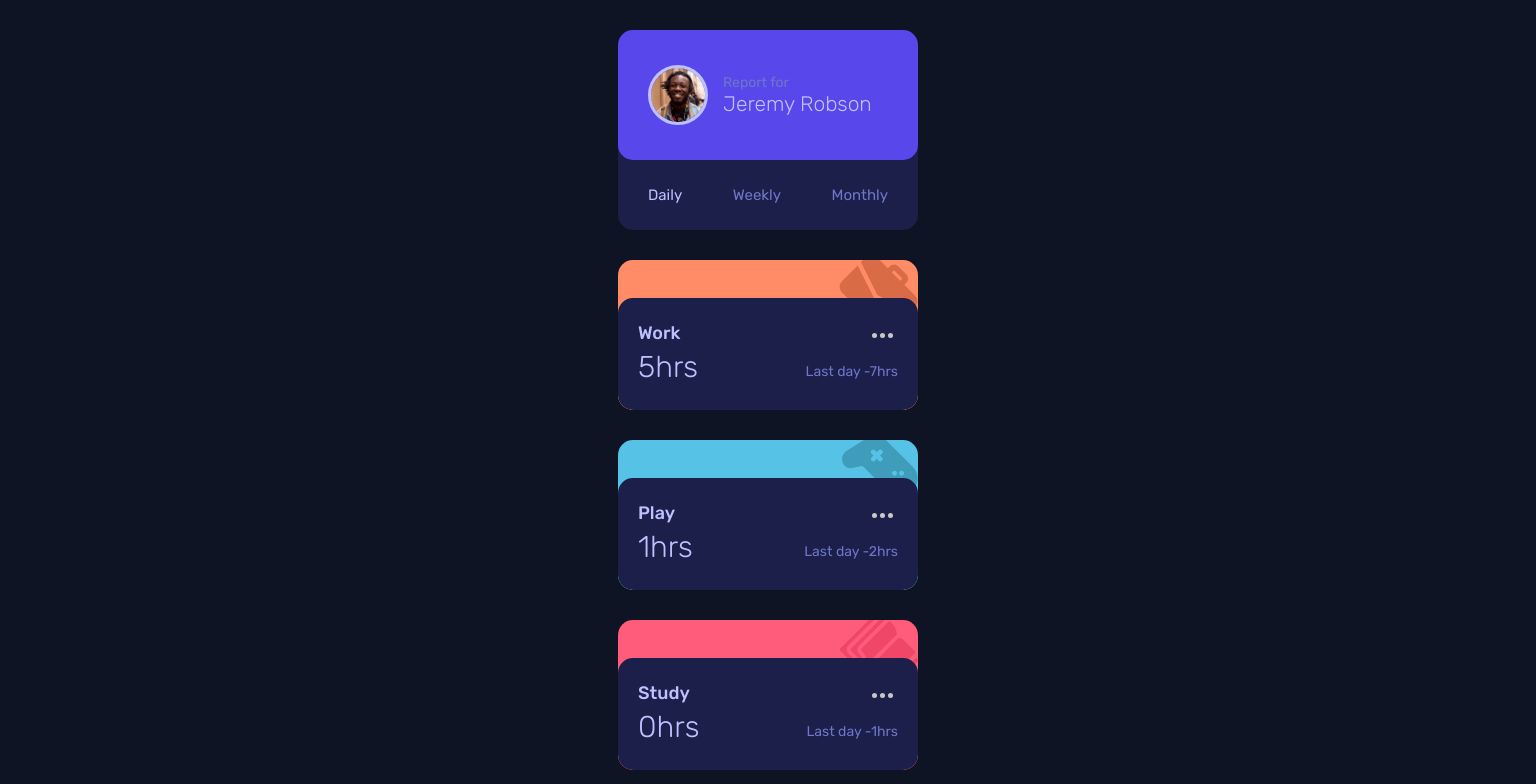
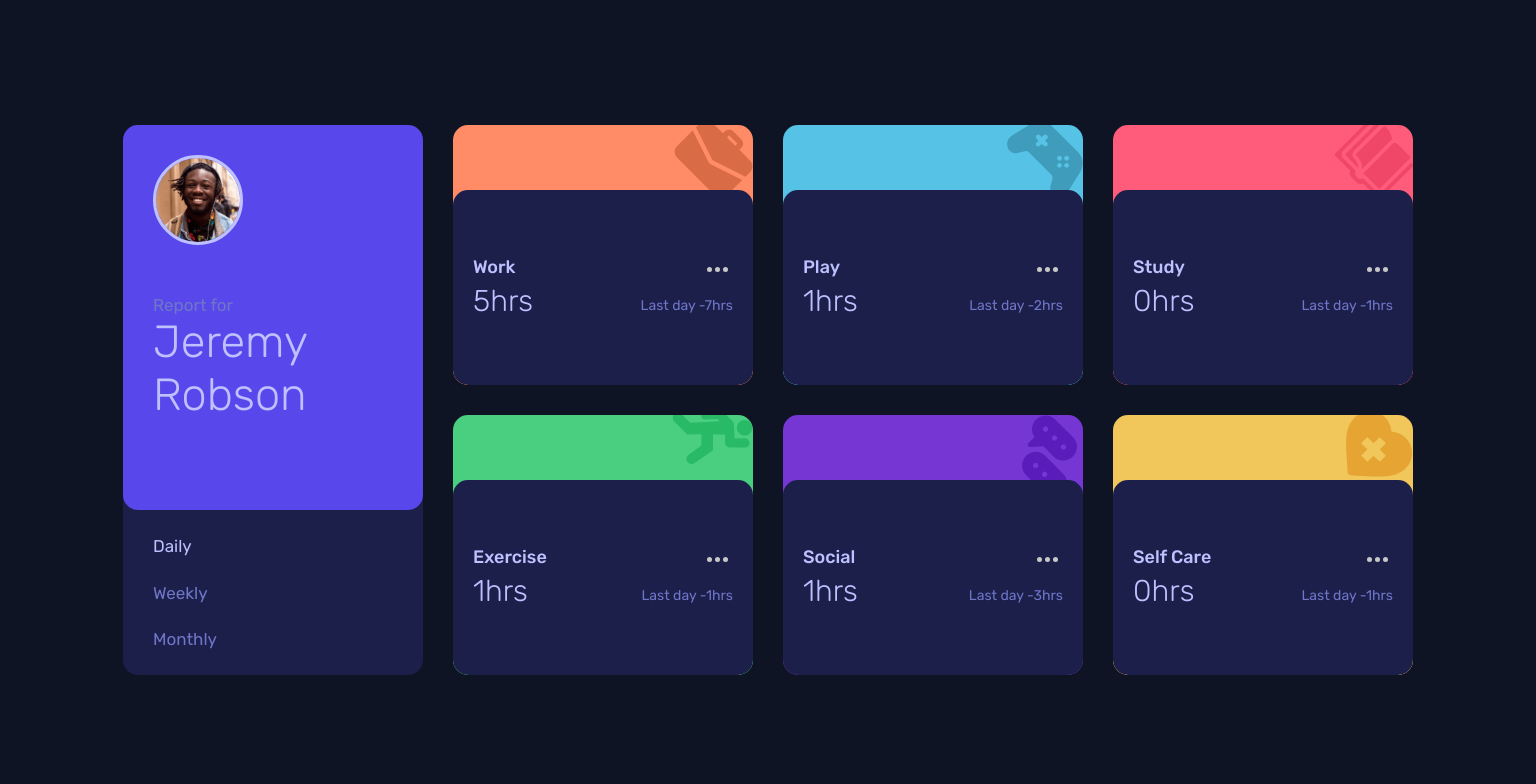
Before and after one commit to LucasTamaya/TimeTrackingDashboardReactJS, a React (Create React App) app: page / in a window 1536 px wide. Shown: the top 784 px of the page. Built offline with nearby package versions, Linux system fonts and the light colour scheme.

Commit message:
placement et dimension des éléments pour la version laptop: OK

```diff
--- a/src/style/css/style.css
+++ b/src/style/css/style.css
@@ -34,7 +34,7 @@ img {
   top: -5px;
 }
 
-.grid {
+.container {
   width: 100%;
   height: 100%;
   display: flex;
@@ -118,6 +118,14 @@ img {
 }
 #monthly:hover {
   color: #bdc1ff;
+}
+
+.grid {
+  display: grid;
+  grid-template-columns: 1fr;
+  grid-template-rows: repeat(6, 1fr);
+  grid-template-areas: "work" "play" "study" "exercise" "social" "self-care";
+  row-gap: 30px;
 }
 
 .work {
@@ -234,4 +242,122 @@ img {
   font-size: 1.4rem;
 }
 
+@media screen and (min-width: 1440px) {
+  body {
+    height: 100vh;
+  }
+
+  .container {
+    width: 100%;
+    max-width: 1200px;
+    height: 600px;
+    flex-direction: row;
+    column-gap: 30px;
+  }
+
+  .main-grid-container {
+    height: 550px;
+  }
+
+  .reporter-container {
+    height: 70%;
+    flex-direction: column;
+    align-items: flex-start;
+  }
+  .reporter-container .avatar {
+    width: 90px;
+    height: 90px;
+    margin-bottom: 50px;
+  }
+  .reporter-container .reporter-txt p {
+    font-size: 1.7rem;
+  }
+  .reporter-container .reporter-txt p:last-child {
+    font-size: 4.5rem;
+  }
+
+  .timeframe {
+    height: 30%;
+    flex-direction: column;
+    align-items: flex-start;
+    justify-content: space-evenly;
+  }
+  .timeframe p {
+    font-size: 1.7rem;
+  }
+
+  .grid {
+    grid-template-columns: repeat(3, 1fr);
+    grid-template-rows: repeat(2, 1fr);
+    grid-template-areas: "work play study" "exercise social self-care";
+    column-gap: 30px;
+  }
+
+  .work {
+    width: 300px;
+    height: 150px;
+    background-color: #ff8c66;
+    border-radius: 15px;
+    position: relative;
+    overflow: hidden;
+    height: 260px;
+    grid-area: work;
+  }
+
+  .play {
+    width: 300px;
+    height: 150px;
+    background-color: #56c2e6;
+    border-radius: 15px;
+    position: relative;
+    overflow: hidden;
+    height: 260px;
+    grid-area: play;
+  }
+
+  .study {
+    width: 300px;
+    height: 150px;
+    background-color: #ff5c7c;
+    border-radius: 15px;
+    position: relative;
+    overflow: hidden;
+    height: 260px;
+    grid-area: study;
+  }
+
+  .exercise {
+    width: 300px;
+    height: 150px;
+    background-color: #4acf81;
+    border-radius: 15px;
+    position: relative;
+    overflow: hidden;
+    height: 260px;
+    grid-area: exercise;
+  }
+
+  .social {
+    width: 300px;
+    height: 150px;
+    background-color: #7536d3;
+    border-radius: 15px;
+    position: relative;
+    overflow: hidden;
+    height: 260px;
+    grid-area: social;
+  }
+
+  .self-care {
+    width: 300px;
+    height: 150px;
+    background-color: #f1c65b;
+    border-radius: 15px;
+    position: relative;
+    overflow: hidden;
+    height: 260px;
+    grid-area: self-care;
+  }
+}
+
 /*# sourceMappingURL=style.css.map */
--- a/src/style/scss/style.scss
+++ b/src/style/scss/style.scss
@@ -20,10 +20,7 @@
 
 body{
     max-width: 100vw;
-    // height: 100vh;
-    display: flex;
-    justify-content: center;
-    align-items: center;
+    @include flexCenter;
     background-color: $neutral-clr-one;
     padding: 30px;
     overflow-x: hidden;
@@ -47,7 +44,7 @@ img{
 // End General style
 
 // Main
-.grid{
+.container{
     width: 100%;
     height: 100%;
     @include flexCenter;
@@ -132,6 +129,21 @@ img{
     &:hover{
         color: $neutral-clr-four;
     }
+}
+
+.grid{
+    display: grid;
+    grid-template-columns: 1fr;
+    grid-template-rows: repeat(6, 1fr);
+    grid-template-areas:
+    "work"
+    "play"
+    "study"
+    "exercise"
+    "social"
+    "self-care"
+    ;
+    row-gap: 30px
 }
 
 .work{
@@ -229,6 +241,99 @@ img{
 }
 // End Main
 
-// @media screen and (min-width: 1440px) {
+@media screen and (min-width: 1440px) {
+    body{
+        height: 100vh;
+    }
 
-// }
+    .container{
+        width: 100%;
+        max-width: 1200px;
+        height: 600px;
+        flex-direction: row;
+        column-gap: 30px;
+    }
+
+    .main-grid-container{
+        height: 550px;
+    }
+
+    .reporter-container{
+        height: 70%;
+        flex-direction: column;
+        align-items: flex-start;
+
+        .avatar{
+            width: 90px;
+            height: 90px;
+            margin-bottom: 50px;
+        }
+
+        .reporter-txt{
+            p{
+                font-size: 1.7rem;
+
+                &:last-child{
+                    font-size: 4.5rem;
+                }
+            }
+        }
+    }
+
+    .timeframe{
+        height: 30%;
+        flex-direction: column;
+        align-items: flex-start;
+        justify-content: space-evenly;
+
+        p{
+            font-size: 1.7rem;
+        }
+    }
+
+    .grid{
+        grid-template-columns: repeat(3, 1fr);
+        grid-template-rows: repeat(2, 1fr);
+        grid-template-areas:
+        "work play study"
+        "exercise social self-care"
+        ;
+        column-gap: 30px;
+    }
+
+    .work{
+        @include gridItems($primary-clr-two);
+        height: 260px;
+        grid-area: work;
+    }
+
+    .play{
+        @include gridItems($primary-clr-three);
+        height: 260px;
+        grid-area: play;
+    }
+
+    .study{
+        @include gridItems($primary-clr-four);
+        height: 260px;
+        grid-area: study;
+    }
+
+    .exercise{
+        @include gridItems($primary-clr-five);
+        height: 260px;
+        grid-area: exercise;
+    }
+
+    .social{
+        @include gridItems($primary-clr-six);
+        height: 260px;
+        grid-area: social;
+    }
+
+    .self-care{
+        @include gridItems($primary-clr-seven);
+        height: 260px;
+        grid-area: self-care;
+    }
+}
--- a/src/vue/Dashboard.js
+++ b/src/vue/Dashboard.js
@@ -10,11 +10,10 @@ const Dashboard = () => {
     return (
 
         <main>
+            <div className="container">
+                <MainGridContainer setTimeFrame={setTimeFrame} />
                 <div className="grid">
-                <MainGridContainer setTimeFrame={setTimeFrame}/>
-
                     {timeFrame && dataJson.map(x => (
-
                         <div className={`${x.id} grid-item`} key={uuidv4()}>
                             <img src={`./images/icon-${x.id}.svg`} alt="icon" />
                             <div className="item-container">
@@ -23,13 +22,13 @@ const Dashboard = () => {
                                     {timeFrame === "daily" ? <p>{x.timeframes.daily.current}hrs</p> : timeFrame === "weekly" ? <p>{x.timeframes.weekly.current}hrs</p> : <p>{x.timeframes.monthly.current}hrs</p>}
                                 </div>
                                 <div className="previous-time">
-                                <img src="./images/icon-ellipsis.svg" alt="icon ellipsis"/>
+                                    <img src="./images/icon-ellipsis.svg" alt="icon ellipsis" />
                                     {timeFrame === "daily" ? <p>Last day -{x.timeframes.daily.previous}hrs</p> : timeFrame === "weekly" ? <p>Last week -{x.timeframes.weekly.previous}hrs</p> : <p>Last month -{x.timeframes.monthly.previous}hrs</p>}
                                 </div>
                             </div>
                         </div>
-
                     ))}
+                </div>
             </div>
         </main>
     )
```
Also changed, not shown: src/style/scss/_mixins.scss (+11 -0 lines), 1 other file (tests, documents, lock files or other folders). Lines whose indentation alone changed are shown as unchanged.
